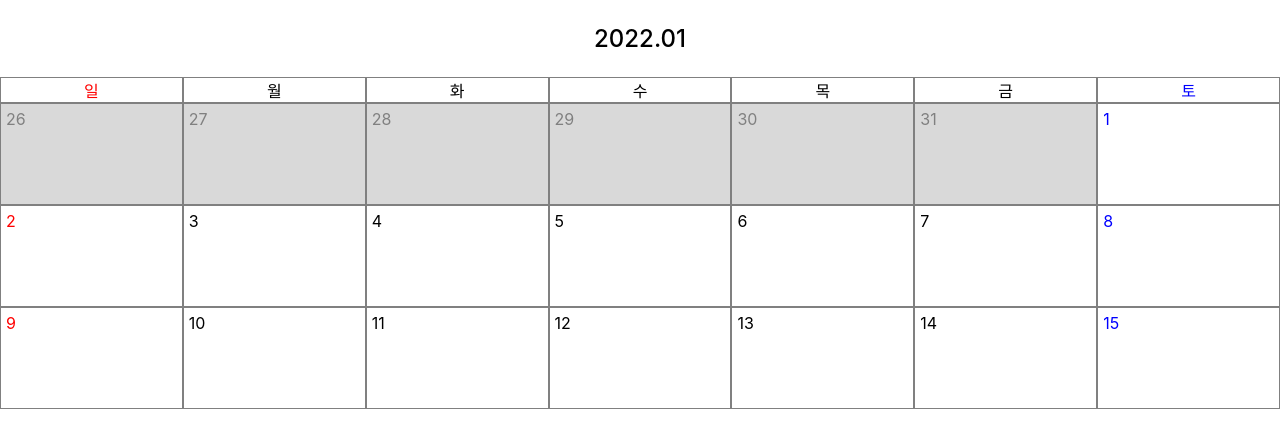
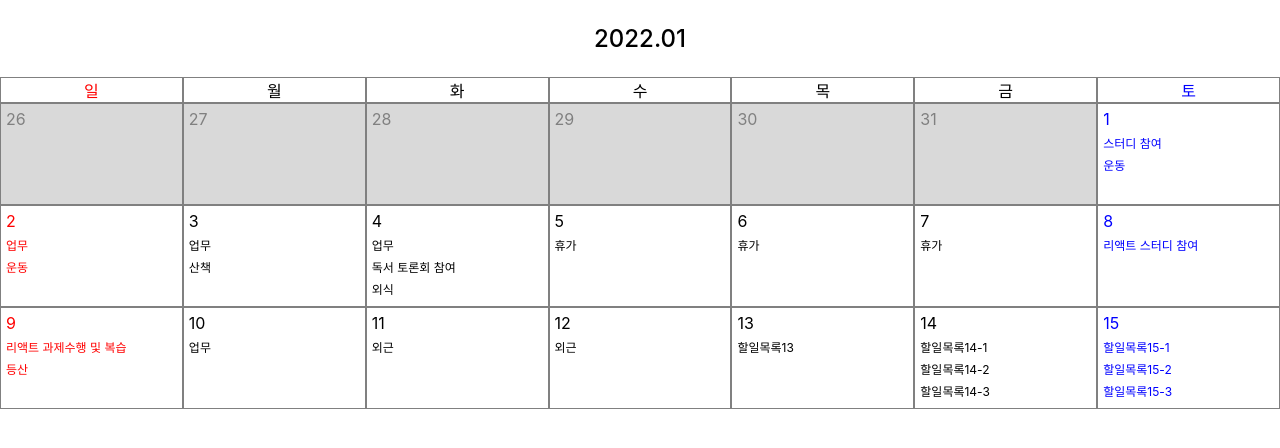
Before and after one commit to develinu/calendarTodo, a React (Create React App) app: page / in a window 1280 px wide. Shown: the top 448 px of the page. Built offline with nearby package versions, Linux system fonts and the light colour scheme.

Commit message:
feat: 라우터 추가, 캘린더 Todo 추가

```diff
--- a/src/App.js
+++ b/src/App.js
@@ -1,11 +1,21 @@
 import React from 'react';
 import './App.scss';
 import calendarData from './Data/calendar'
+import todoData from './Data/data'
+import { Route } from 'react-router-dom'
+import { useState } from 'react'
+
 
 const App = () => {
   return (
     <div className="app">
-      <Calendar calendarData={calendarData} />
+      <Route exact path="/">
+        <Calendar calendarData={calendarData} todoData={todoData}/>
+      </Route>
+
+      <Route path="/popup">
+        POPUP TEST
+      </Route>
     </div>
   );
 }
@@ -14,6 +24,8 @@ const Calendar = (props) => {
   const { title, header, elements, disabled } = props.calendarData
   const weekDaysCount = header.length
   const weekCount = Math.ceil(elements.length / weekDaysCount)
+
+  const [todoData, setTodoData] = useState(props.todoData)
 
   const getDayOfWeekName = (idx) => {
     const dowEnum = {
@@ -28,12 +40,31 @@ const Calendar = (props) => {
     return dowEnum[idx]
   }
 
+  const getMatchDateTodo = (day) => {
+    let filteredTodoData = todoData.filter(e => getDayFromIntDate(e.date) === convertIntDayToStringDay(day))
+    filteredTodoData = filteredTodoData.map(e => e.todo)
+    if (filteredTodoData) {
+      return filteredTodoData[0]
+    }
+    return []
+  }
+
+  const getDayFromIntDate = (date) => {
+    return date.toString().slice(-2)
+  }
+
+  const convertIntDayToStringDay = (day) => {
+    return day.toString().padStart(2, "0")
+  }
+
   const onClickDayHandler = (day, disabled) => {
     if (disabled) {
       return
     }
 
     console.log(`clicked ${day}`)
+
+    window.open("/popup", "test", "width=500, height=500, top=500, left=1000")
   }
 
   return (
@@ -61,6 +92,7 @@ const Calendar = (props) => {
                       return <CalendarDay
                         day={e}
                         dayOfWeek={getDayOfWeekName(idx)}
+                        todo={getMatchDateTodo(e)}
                         disabled={disabled.includes(e)}
                         onClickDayHandler={onClickDayHandler} />
                     })
@@ -77,11 +109,19 @@ const Calendar = (props) => {
 }
 
 const CalendarDay = (props) => {
-  const { day, dayOfWeek, disabled, onClickDayHandler } = props
+  const { day, dayOfWeek, todo, disabled, onClickDayHandler } = props
 
   return (
     <span className={`element ${dayOfWeek} ${disabled ? "disabled" : ""}`} onClick={() => onClickDayHandler(day, disabled)}>
       <p>{day}</p>
+      {
+        todo
+        ? todo.map(e => {
+          console.log(e)
+          return <p className="todo">{e.subject}</p>
+        })
+        : null
+      }
     </span>
   )
 }
--- a/src/App.scss
+++ b/src/App.scss
@@ -37,10 +37,13 @@
             p {
               text-align: left;
               margin: 0;
-              padding: 5px;
+              padding: 5px 0px 0px 5px;
               width: 100%;
-              height: 100%;
+              // height: 100%;
               box-sizing: border-box;
+            }
+            .todo {
+              font-size: 12px;
             }
           }
 
--- a/src/index.js
+++ b/src/index.js
@@ -3,6 +3,7 @@ import ReactDOM from 'react-dom';
 import './index.scss';
 import App from './App';
 import {BrowserRouter} from 'react-router-dom'
+
 
 ReactDOM.render(
   <React.StrictMode>
```
